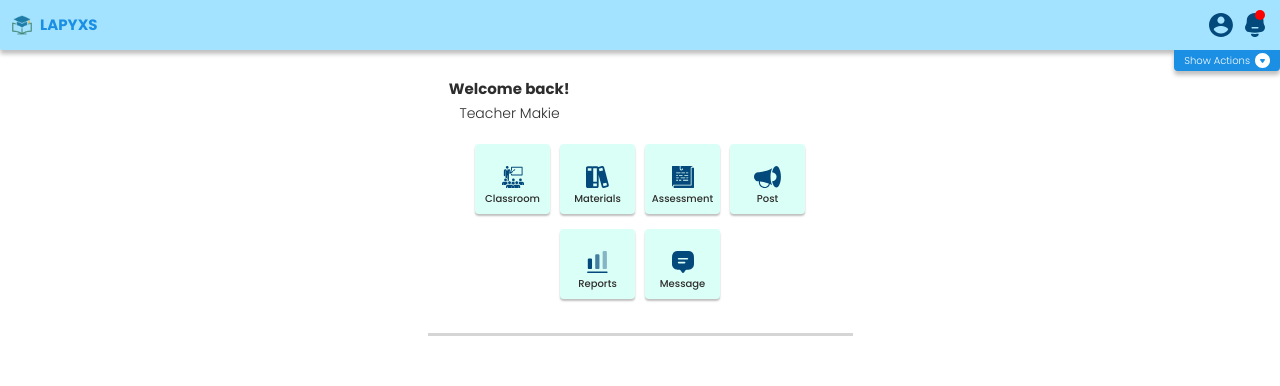
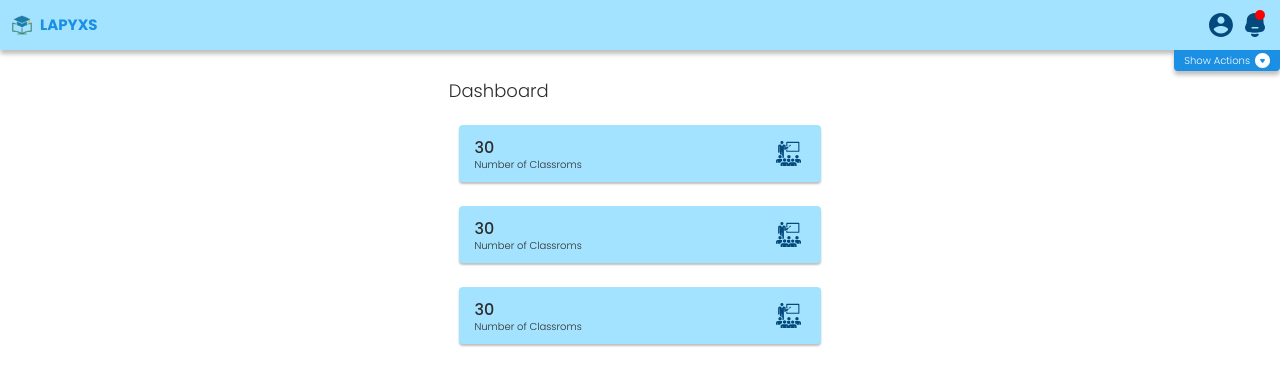
Before and after one commit to astigPree/LAPYXS, a Django app: page /teacher_dashboard/ in a window 1280 px wide. Shown: the top 386 px of the page. Run offline with Django 4.2, Linux system fonts and the light colour scheme.

Commit message:
finish up dashboard

```diff
--- a/static/teacher/dashboard.css
+++ b/static/teacher/dashboard.css
@@ -183,3 +183,67 @@
     background: rgba(46, 45, 45, 0.2);
     margin-top: 34px;
 }
+
+
+
+
+.dashboard-section{
+    display: flex;
+    flex-direction: column;
+    align-items: center;
+    justify-content: flex-start;
+    width: 100%;
+    height: fit-content;
+}
+
+
+.dashboard-section h1{
+    width: 90%;
+    height: fit-content;
+    margin-top: 80px;
+    font-size: 18px;
+    line-height: 21px;
+    color: #2E2D2D;
+}
+
+.dashboard-analytics{
+    display: flex;
+    flex-direction: row;
+    align-items: center;
+    justify-content: space-between;
+    width: 85%;
+    height: 57px;
+    background: #A3E3FF;
+    box-shadow: 0px 2px 2px rgba(0, 0, 0, 0.25);
+    border-radius: 4px;
+    margin-top: 24px;
+}
+
+
+.analytics-container{
+    height: 100%;
+    display: flex;
+    flex-direction: column;
+    align-items: flex-start;
+    justify-content: center;
+    flex: 1;
+    margin-left: 15px;
+}
+
+.analytics-container h2{
+    font-size: 16px;
+    line-height: 22px;
+    color: #2E2D2D;
+}
+.analytics-container h3{
+    font-size: 10px;
+    line-height: 12px;
+    color: #2E2D2D;
+
+}
+
+.dashboard-analytics img{
+    width: 25px;
+    height: 25px;
+    margin-right: 20px;
+}
--- a/templates/teacher/dashboard.html
+++ b/templates/teacher/dashboard.html
@@ -10,6 +10,8 @@
 
 
 {% block basebodyblock %}
+
+
 <nav class="navigation-bar">
     <div class="navigation-icon">
         <img src="{% static "assets/icon.png" %}" alt="logo" class="logo">
@@ -32,7 +34,7 @@
     <img src="{% static "assets/action-icon.svg" %}" alt="actions-icon" class="actions-icon">
 </button>
 
-<div class="shortcut-actions-container">
+<div class="shortcut-actions-container" style="display: none;">
     <h1 class="poppins-bold">Welcome back! </h1>
     <h2 class="poppins-light ellipsis">Teacher Makie</h2>
     <div class="shortcut-actions-buttons">
@@ -66,4 +68,35 @@
 
 
 
+
+
+<section class="dashboard-section">
+
+    <h1 class="poppins-light">Dashboard</h1>
+
+    <div class="dashboard-analytics">
+        <div class="analytics-container">
+            <h2 class="poppins-medium">30</h2>
+            <h3 class="poppins-light">Number of Classroms</h3>
+        </div>
+        <img src="{% static "assets/classroom-icon.svg" %}" alt="classroom-icon" class="classroom-icon">
+    </div>
+    <div class="dashboard-analytics">
+        <div class="analytics-container">
+            <h2 class="poppins-medium">30</h2>
+            <h3 class="poppins-light">Number of Classroms</h3>
+        </div>
+        <img src="{% static "assets/classroom-icon.svg" %}" alt="classroom-icon" class="classroom-icon">
+    </div>
+    <div class="dashboard-analytics">
+        <div class="analytics-container">
+            <h2 class="poppins-medium">30</h2>
+            <h3 class="poppins-light">Number of Classroms</h3>
+        </div>
+        <img src="{% static "assets/classroom-icon.svg" %}" alt="classroom-icon" class="classroom-icon">
+    </div>
+
+</section>
+
+
 {% endblock basebodyblock %}
```
